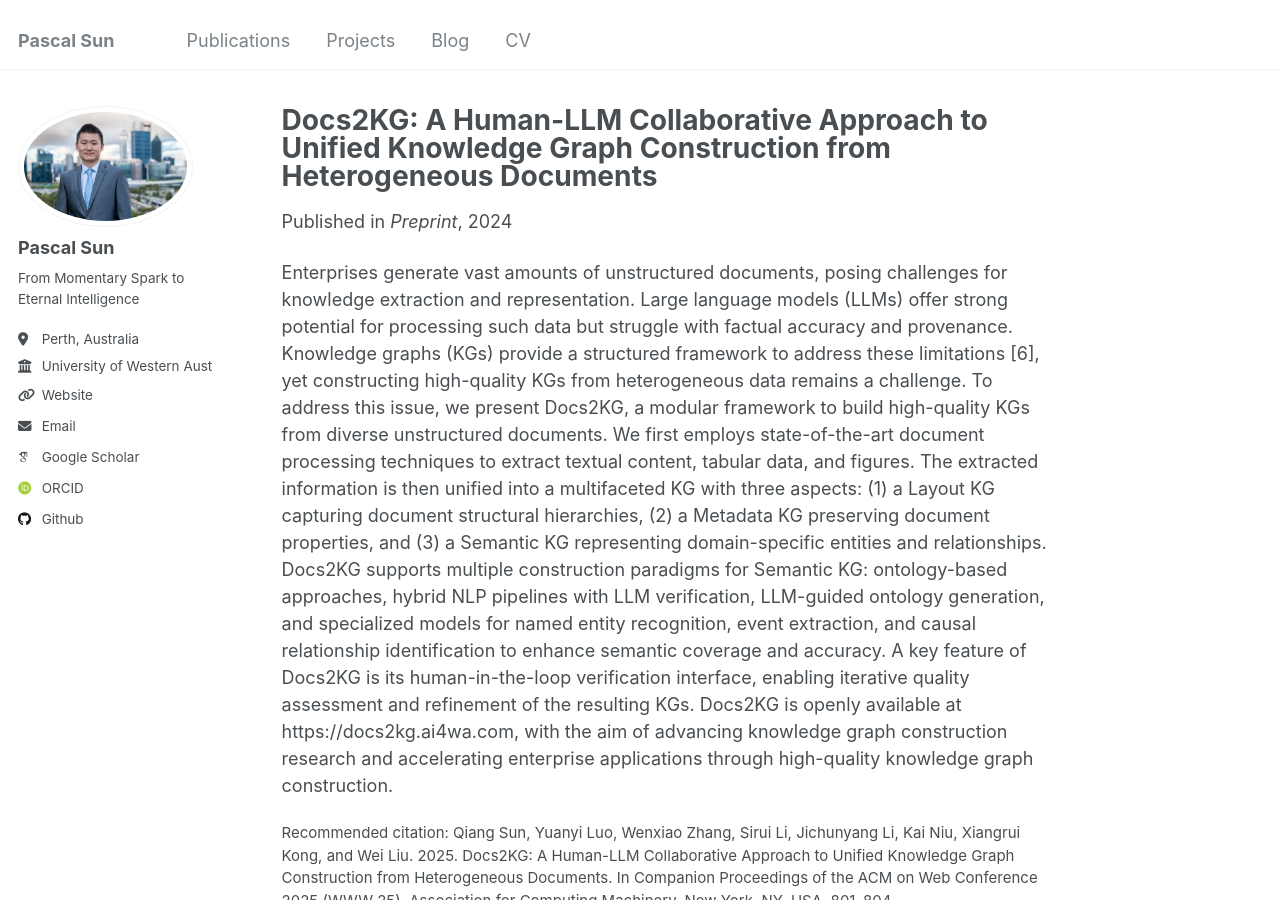
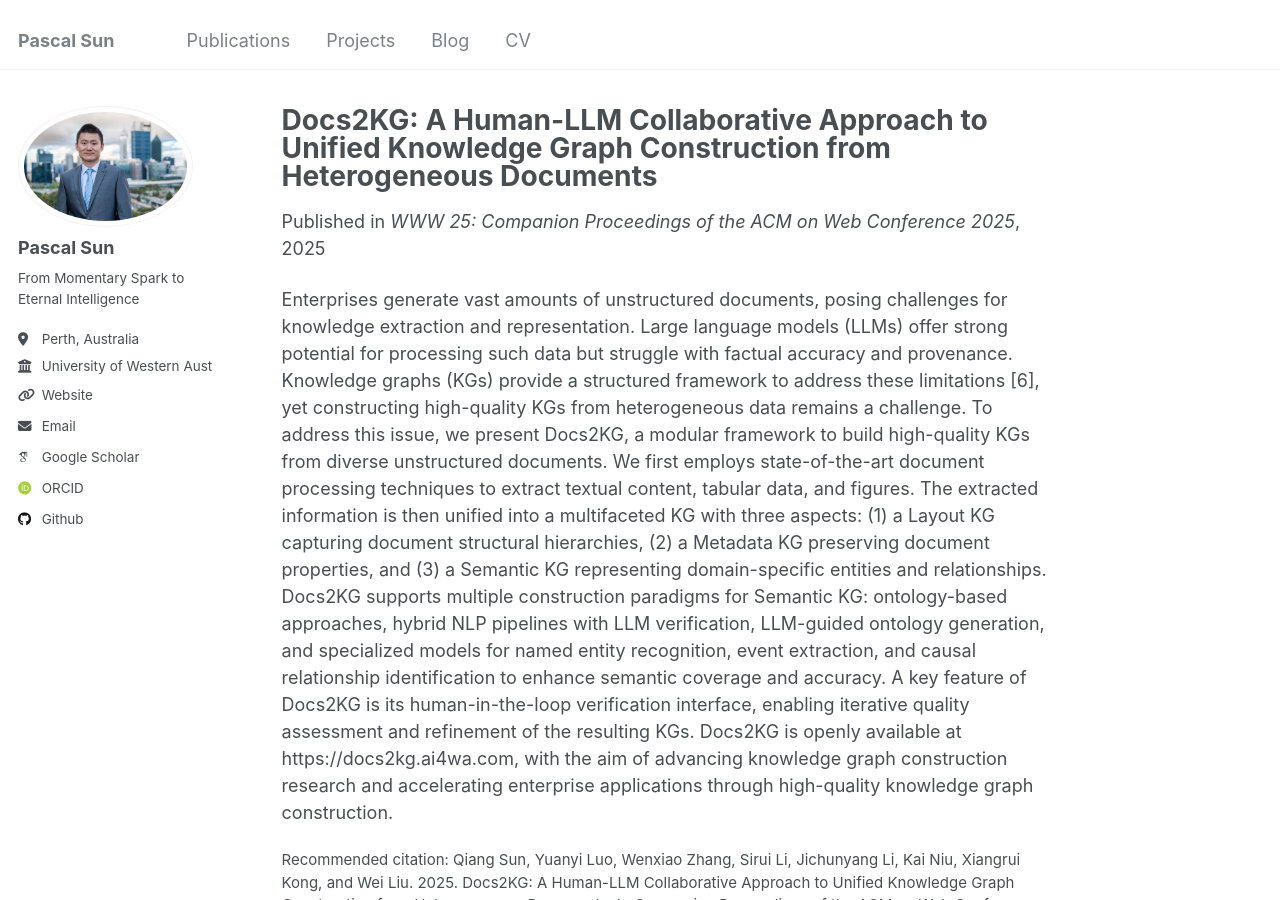
Before and after one commit to PascalSun/pascalsun.github.io, a Jekyll site: the page built from _publications/2024-06-01-paper-title-number-4.md, in a window 1280 px wide and 900 px high. Built offline with Jekyll 4.4.1, drawn with Linux system fonts in a browser that asks for light colours; some web fonts are replaced.

Commit message:
update proceedings

```diff
--- a/_publications/2024-06-01-paper-title-number-4.md
+++ b/_publications/2024-06-01-paper-title-number-4.md
@@ -4,8 +4,8 @@ collection: publications
 category: conferences
 permalink: /publication/2024-06-01-paper-title-number-4
 excerpt: 'Uncovering Knowledge from Chaos'
-date: 2024-06-01
-venue: 'Preprint'
+date: 2025-04-23
+venue: 'WWW 25: Companion Proceedings of the ACM on Web Conference 2025'
 slidesurl: 'https://dl.acm.org/doi/pdf/10.1145/3701716.3715309'
 paperurl: 'https://dl.acm.org/doi/10.1145/3701716.37153092'
 citation: 'Qiang Sun, Yuanyi Luo, Wenxiao Zhang, Sirui Li, Jichunyang Li, Kai Niu, Xiangrui Kong, and Wei Liu. 2025. Docs2KG: A Human-LLM Collaborative Approach to Unified Knowledge Graph Construction from Heterogeneous Documents. In Companion Proceedings of the ACM on Web Conference 2025 (WWW 25). Association for Computing Machinery, New York, NY, USA, 801–804. https://doi.org/10.1145/3701716.3715309'
```
